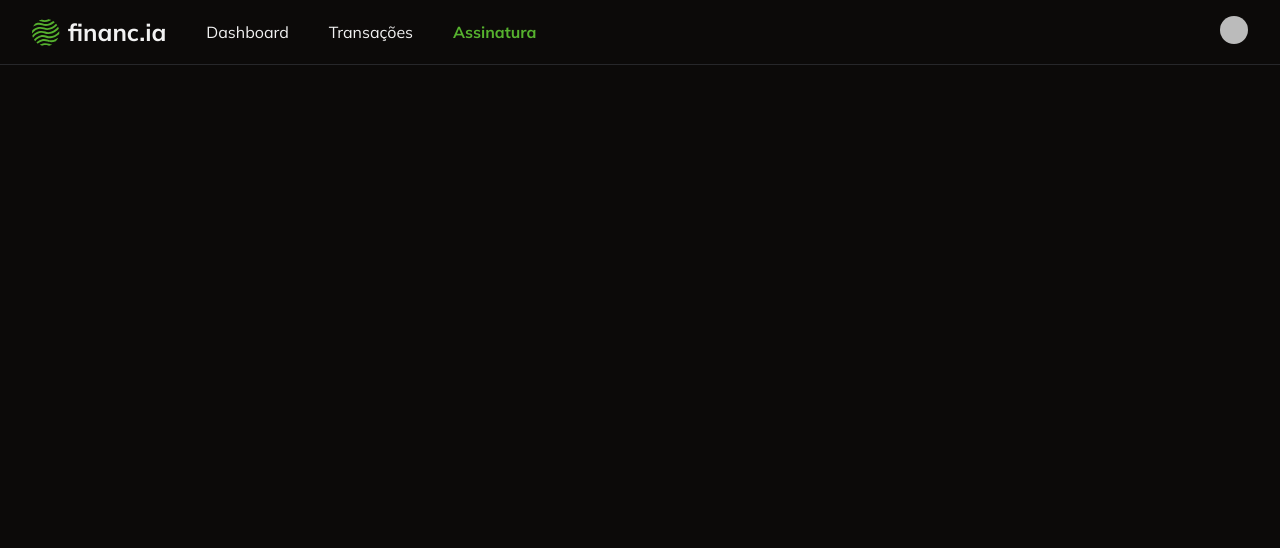
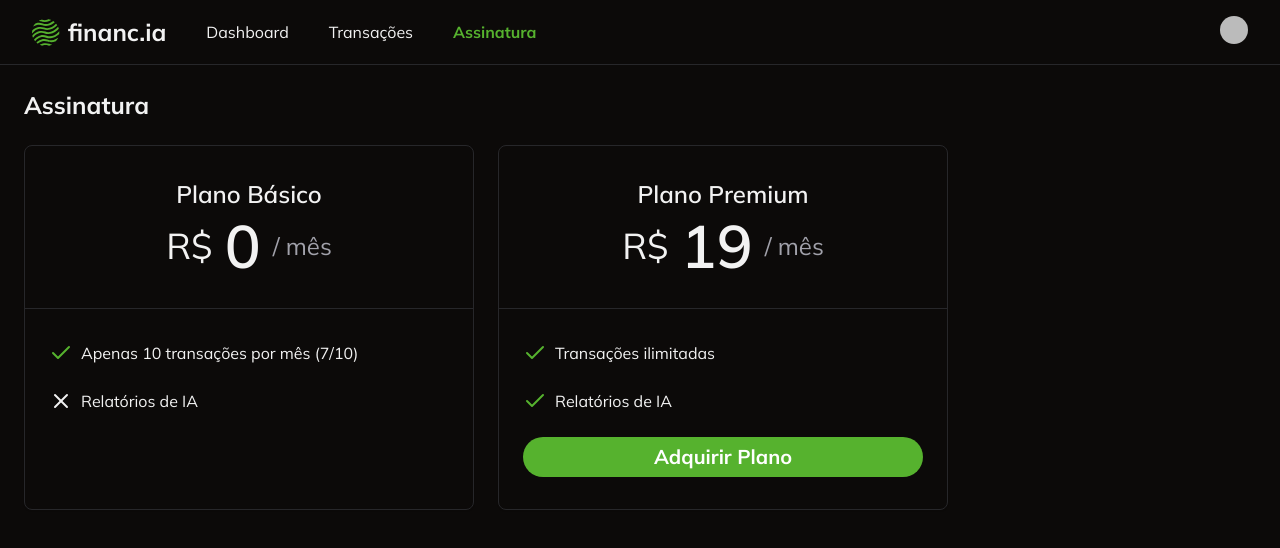
Before and after one commit to famgz/financ-ia, a Next.js app: page /subscription in a window 1280 px wide. Shown: the top 548 px of the page. Built offline with nearby package versions, Linux system fonts and the light colour scheme; no server answers; sample sign-in values are in the browser's storage; some icons are missing.

Commit message:
feat: add initial subscription page

```diff
--- a/src/app/(site)/subscription/page.tsx
+++ b/src/app/(site)/subscription/page.tsx
@@ -1,4 +1,7 @@
+import { Button } from "@/components/ui/button";
+import { Card, CardContent, CardHeader } from "@/components/ui/card";
 import { auth } from "@clerk/nextjs/server";
+import { CheckIcon, XIcon } from "lucide-react";
 import { redirect } from "next/navigation";
 
 export default async function SubscriptionPage() {
@@ -8,5 +11,63 @@
     redirect("/login");
   }
 
-  return <div></div>;
+  return (
+    <div className="space-y-6 p-6">
+      <h1 className="text-2xl font-bold">Assinatura</h1>
+
+      <div className="flex gap-6">
+        <Card className="w-[450px]">
+          <CardHeader className="border-b py-8">
+            <h2 className="text-center text-2xl font-semibold">Plano Básico</h2>
+
+            <div className="flex-center gap-3">
+              <span className="text-4xl">R$</span>
+              <span className="text-6xl font-semibold">0</span>
+              <span className="text-2xl text-muted-foreground">/ mês</span>
+            </div>
+          </CardHeader>
+
+          <CardContent className="space-y-6 py-8">
+            <div className="flex items-center gap-2">
+              <CheckIcon className="text-primary" />
+              <p>Apenas 10 transações por mês (7/10)</p>
+            </div>
+            <div className="flex items-center gap-2">
+              <XIcon className="text-foreground" />
+              <p>Relatórios de IA</p>
+            </div>
+          </CardContent>
+        </Card>
+
+        <Card className="w-[450px]">
+          <CardHeader className="border-b py-8">
+            <h2 className="text-center text-2xl font-semibold">
+              Plano Premium
+            </h2>
+
+            <div className="flex-center gap-3">
+              <span className="text-4xl">R$</span>
+              <span className="text-6xl font-semibold">19</span>
+              <span className="text-2xl text-muted-foreground">/ mês</span>
+            </div>
+          </CardHeader>
+
+          <CardContent className="space-y-6 py-8">
+            <div className="flex items-center gap-2">
+              <CheckIcon className="text-primary" />
+              <p>Transações ilimitadas</p>
+            </div>
+            <div className="flex items-center gap-2">
+              <CheckIcon className="text-primary" />
+              <p>Relatórios de IA</p>
+            </div>
+
+            <Button className="w-full rounded-full text-xl font-bold">
+              Adquirir Plano
+            </Button>
+          </CardContent>
+        </Card>
+      </div>
+    </div>
+  );
 }
```
